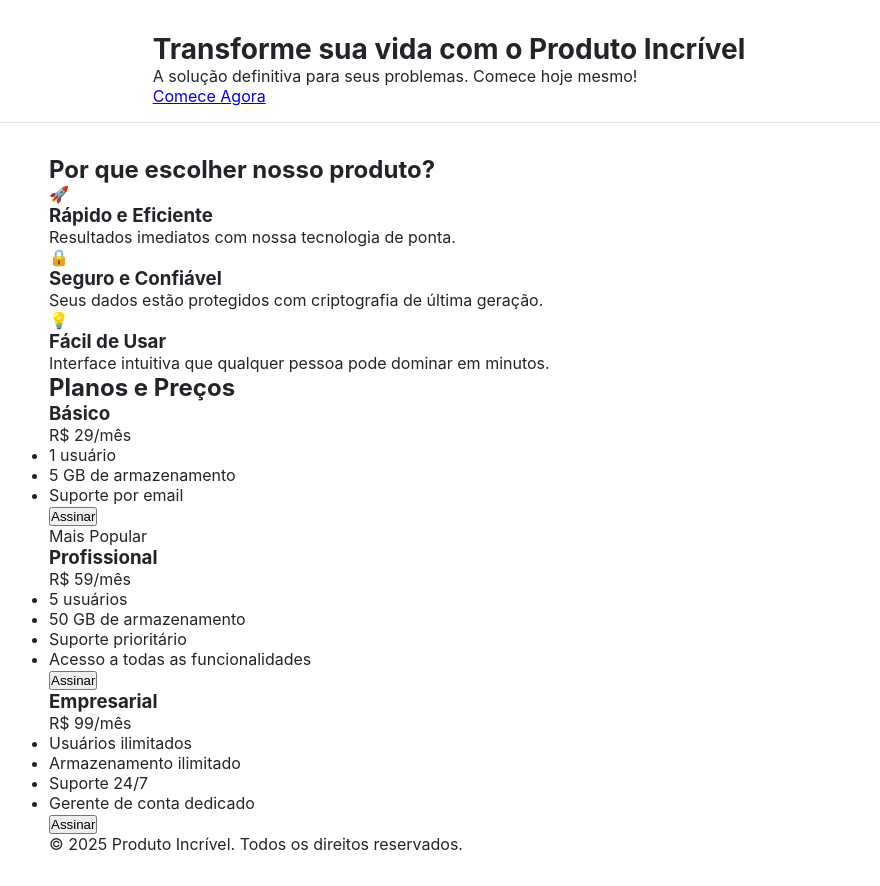
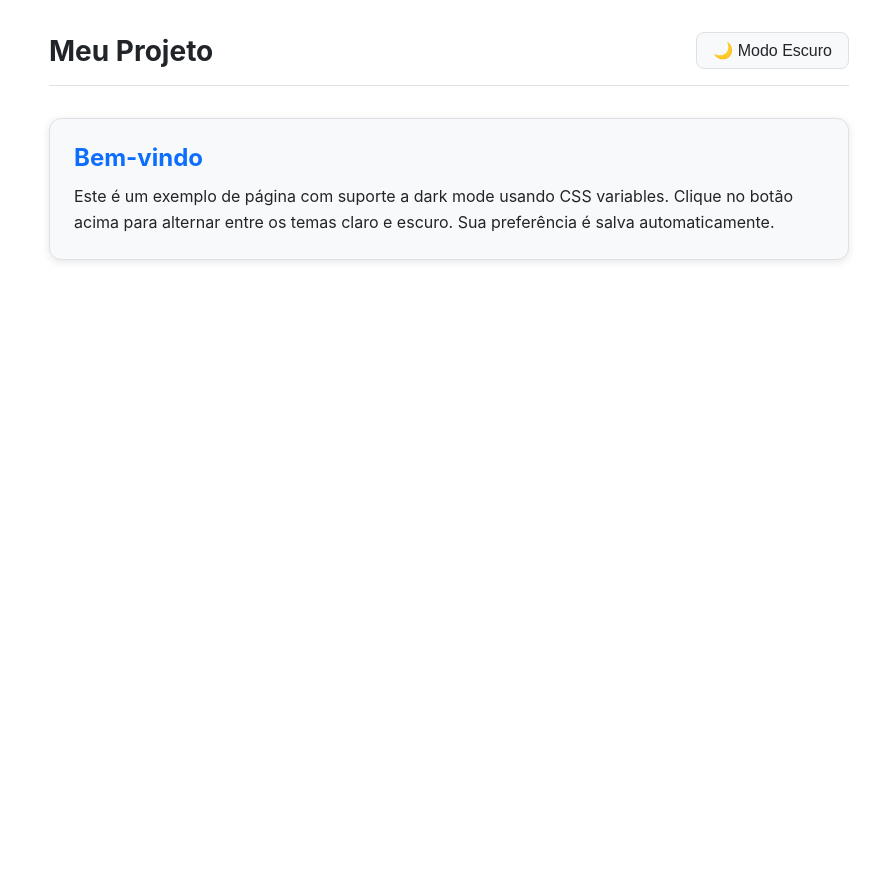
Before and after one commit to tricodeenterprises/teste, a plain HTML site: page index.html in a window 1280 px wide. Shown: the whole page, without its empty margins (191-1071 px from the left). After the commit the page ends 800 px from the top, so only its background shows below. Drawn offline with Linux system fonts and the light colour scheme.

Commit message:
[AI] index.html

```diff
--- a/index.html
+++ b/index.html
@@ -3,88 +3,24 @@
 <head>
   <meta charset="UTF-8">
   <meta name="viewport" content="width=device-width, initial-scale=1.0">
-  <title>Produto Incrível - Página de Vendas</title>
+  <title>Dark Mode Demo</title>
   <link rel="stylesheet" href="styles.css">
 </head>
 <body>
-  <header class="hero">
-    <div class="container">
-      <h1>Transforme sua vida com o Produto Incrível</h1>
-      <p>A solução definitiva para seus problemas. Comece hoje mesmo!</p>
-      <a href="#pricing" class="btn btn-primary">Comece Agora</a>
-    </div>
-  </header>
-
-  <section class="features">
-    <div class="container">
-      <h2>Por que escolher nosso produto?</h2>
-      <div class="features-grid">
-        <div class="feature">
-          <div class="feature-icon">🚀</div>
-          <h3>Rápido e Eficiente</h3>
-          <p>Resultados imediatos com nossa tecnologia de ponta.</p>
-        </div>
-        <div class="feature">
-          <div class="feature-icon">🔒</div>
-          <h3>Seguro e Confiável</h3>
-          <p>Seus dados estão protegidos com criptografia de última geração.</p>
-        </div>
-        <div class="feature">
-          <div class="feature-icon">💡</div>
-          <h3>Fácil de Usar</h3>
-          <p>Interface intuitiva que qualquer pessoa pode dominar em minutos.</p>
-        </div>
+  <div class="container">
+    <header>
+      <h1>Meu Projeto</h1>
+      <button id="theme-toggle" class="theme-toggle" type="button" aria-label="Alternar tema">
+        🌙 Modo Escuro
+      </button>
+    </header>
+    <main>
+      <div class="card">
+        <h2>Bem-vindo</h2>
+        <p>Este é um exemplo de página com suporte a dark mode usando CSS variables. Clique no botão acima para alternar entre os temas claro e escuro. Sua preferência é salva automaticamente.</p>
       </div>
-    </div>
-  </section>
-
-  <section id="pricing" class="pricing">
-    <div class="container">
-      <h2>Planos e Preços</h2>
-      <div class="pricing-grid">
-        <div class="plan">
-          <h3>Básico</h3>
-          <div class="price">R$ 29<span>/mês</span></div>
-          <ul>
-            <li>1 usuário</li>
-            <li>5 GB de armazenamento</li>
-            <li>Suporte por email</li>
-          </ul>
-          <button class="btn btn-secondary buy-btn" data-plan="Básico">Assinar</button>
-        </div>
-        <div class="plan popular">
-          <div class="badge">Mais Popular</div>
-          <h3>Profissional</h3>
-          <div class="price">R$ 59<span>/mês</span></div>
-          <ul>
-            <li>5 usuários</li>
-            <li>50 GB de armazenamento</li>
-            <li>Suporte prioritário</li>
-            <li>Acesso a todas as funcionalidades</li>
-          </ul>
-          <button class="btn btn-primary buy-btn" data-plan="Profissional">Assinar</button>
-        </div>
-        <div class="plan">
-          <h3>Empresarial</h3>
-          <div class="price">R$ 99<span>/mês</span></div>
-          <ul>
-            <li>Usuários ilimitados</li>
-            <li>Armazenamento ilimitado</li>
-            <li>Suporte 24/7</li>
-            <li>Gerente de conta dedicado</li>
-          </ul>
-          <button class="btn btn-secondary buy-btn" data-plan="Empresarial">Assinar</button>
-        </div>
-      </div>
-    </div>
-  </section>
-
-  <footer>
-    <div class="container">
-      <p>&copy; 2025 Produto Incrível. Todos os direitos reservados.</p>
-    </div>
-  </footer>
-
+    </main>
+  </div>
   <script src="script.js"></script>
 </body>
 </html>
```
